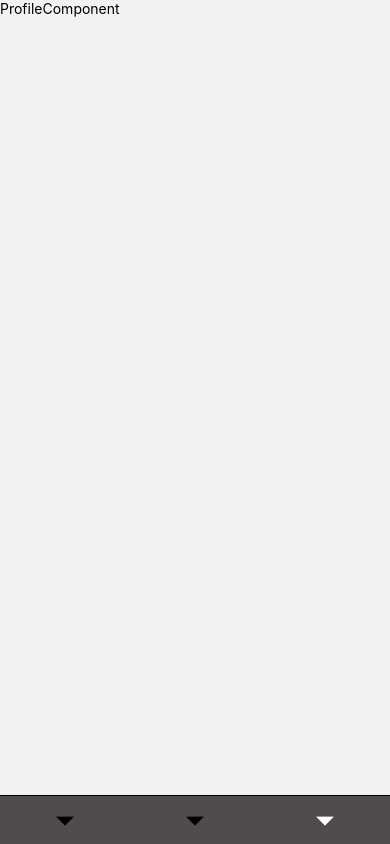
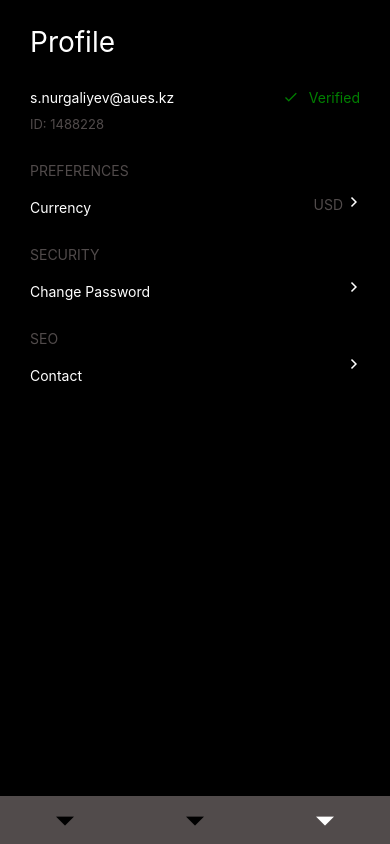
Before and after one commit to NurgaliyevS/Crypto-tracker-app-react-native, a React Native app: screen /ProfileScreen in a window 390 px wide. Built offline with nearby package versions, Linux system fonts and the light colour scheme.

Commit message:
profile upd

```diff
--- a/src/components/Profile/index.js
+++ b/src/components/Profile/index.js
@@ -1,12 +1,196 @@
-import React from 'react';
-import { View, Text } from 'react-native';
+import React from "react";
+import { View, StyleSheet } from "react-native";
+
+import styled from "styled-components/native";
+
+import { MaterialIcons } from "@expo/vector-icons";
 
 function Profile() {
   return (
-    <View>
-      <Text>ProfileComponent</Text>
+    <View style={style.container}>
+      <TextDefault style={[title.titlePosition, title.titleTextDefault]}>
+        Profile
+      </TextDefault>
+      <View style={screen.container}>
+        <View style={firstHalf.container}>
+          <TextDefault>s.nurgaliyev@aues.kz</TextDefault>
+          <CustomText style={[idText.position, idText.size]}>
+            ID: 1488228
+          </CustomText>
+
+          <CustomText
+            style={[customTextPosition.position, sectionTitle.position]}
+          >
+            PREFERENCES
+          </CustomText>
+
+          <TextDefault>Currency</TextDefault>
+
+          <CustomText
+            style={[customTextPosition.position, sectionTitle.position]}
+          >
+            SECURITY
+          </CustomText>
+
+          <TextDefault>Change Password</TextDefault>
+
+          <CustomText
+            style={[customTextPosition.position, sectionTitle.position]}
+          >
+            SEO
+          </CustomText>
+
+          <TextDefault>Contact</TextDefault>
+        </View>
+
+        <View style={[secondHalf.container, secondHalf.position]}>
+          <View style={isVerified.container}>
+            <MaterialIcons
+              style={isVerified.icon}
+              name="done"
+              size={16}
+              color="green"
+            />
+            <TextDefault style={isVerified.green}>Verified</TextDefault>
+          </View>
+
+          <View style={[isVerified.container, currency.position]}>
+            <CustomText>USD</CustomText>
+            <MaterialIcons
+              name="arrow-forward-ios"
+              size={12}
+              color="white"
+              style={currency.arrow}
+            />
+          </View>
+
+          <MaterialIcons
+            name="arrow-forward-ios"
+            size={12}
+            color="white"
+            style={[currency.arrow, password.position]}
+          />
+
+          <MaterialIcons
+            name="arrow-forward-ios"
+            size={12}
+            color="white"
+            style={[currency.arrow, seo.position]}
+          />
+        </View>
+      </View>
     </View>
   );
 }
 
 export default Profile;
+
+const style = StyleSheet.create({
+  container: {
+    flex: 1,
+    backgroundColor: "#000000",
+  },
+  TextDefaultCommon: {
+    color: "#FFFFFF",
+  },
+});
+
+const title = StyleSheet.create({
+  titlePosition: {
+    paddingTop: 25,
+    paddingLeft: 30,
+    paddingBottom: 30,
+  },
+  titleTextDefault: {
+    fontSize: 28,
+  },
+});
+
+const TextDefault = styled.Text`
+  color: white;
+`;
+
+const CustomText = styled.Text`
+  color: #514b4b;
+`;
+
+const screen = StyleSheet.create({
+  container: {
+    marginLeft: 30,
+    marginRight: 30,
+    flex: 1,
+    flexDirection: "row",
+  },
+});
+
+const firstHalf = StyleSheet.create({
+  container: {
+    flex: 1.5,
+    // backgroundColor: 'green'
+  },
+});
+
+const secondHalf = StyleSheet.create({
+  container: {
+    flex: 1,
+    // backgroundColor: 'yellow'
+  },
+  position: {
+    alignItems: "flex-end",
+  },
+});
+
+const isVerified = StyleSheet.create({
+  container: {
+    flexDirection: "row",
+  },
+  icon: {
+    marginRight: 10,
+  },
+  green: {
+    color: "green",
+  },
+  red: {
+    color: "red",
+  },
+});
+
+const idText = StyleSheet.create({
+  position: {
+    paddingTop: 10,
+  },
+  size: {
+    fontSize: 13,
+  },
+});
+
+const customTextPosition = StyleSheet.create({
+  position: {
+    paddingTop: 30,
+  },
+});
+
+const sectionTitle = StyleSheet.create({
+  position: {
+    paddingBottom: 20,
+  },
+});
+
+const currency = StyleSheet.create({
+  position: {
+    paddingTop: 90,
+  },
+  arrow: {
+    paddingLeft: 5,
+  },
+});
+
+const password = StyleSheet.create({
+  position: { paddingTop: 68 },
+});
+
+const seo = StyleSheet.create({
+  position: {
+    paddingTop: 65
+  }
+})
```
